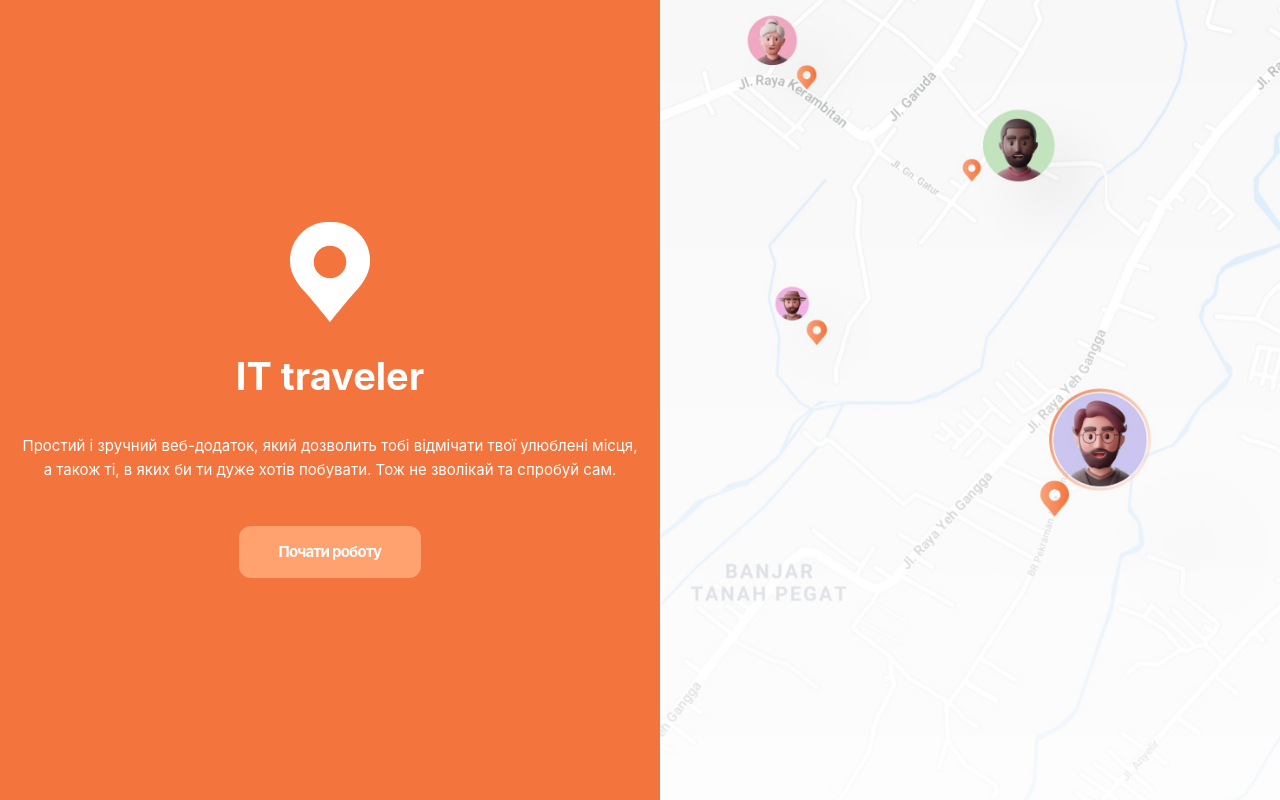
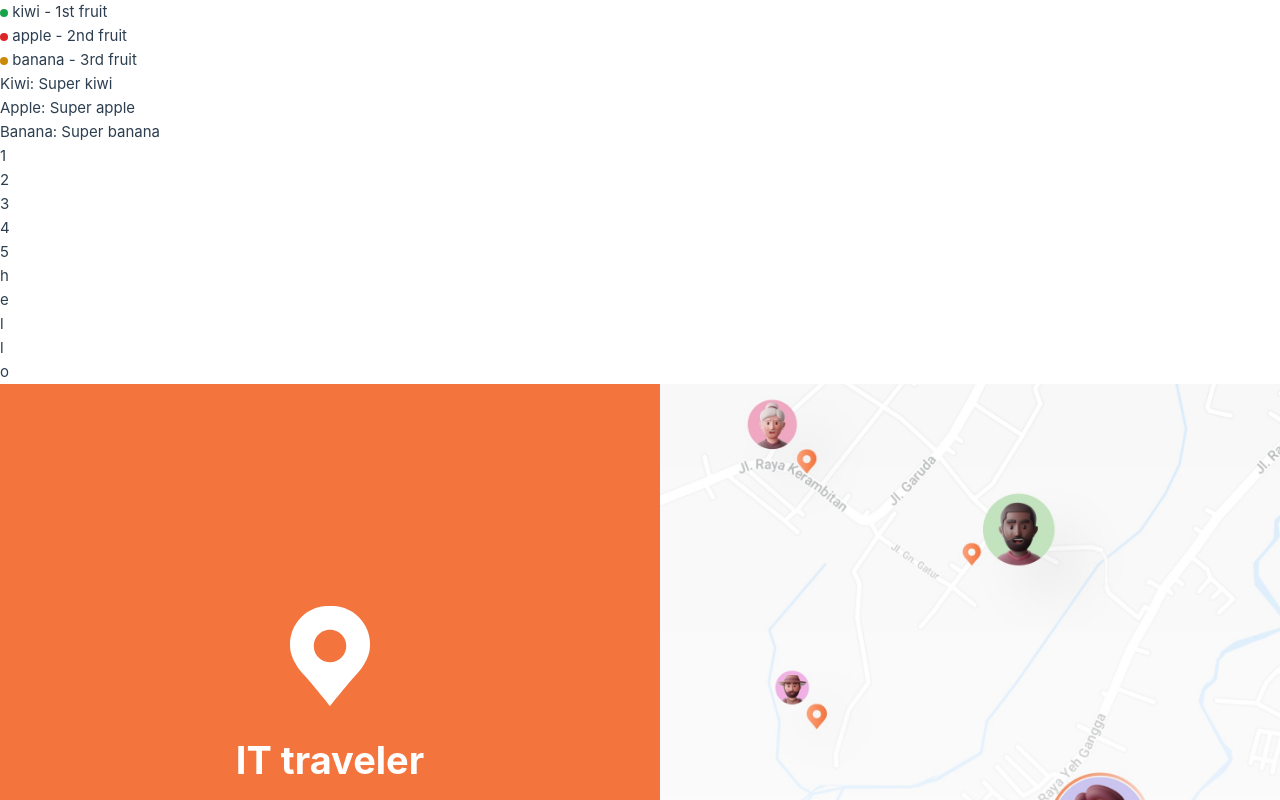
Before and after one commit to Spirit1408/IT_traveller, a Vue app: page / in a window 1280 px wide. Shown: the top 800 px of the page. Built offline with nearby package versions, Linux system fonts and the light colour scheme.

Commit message:
Add example of v-for usage

```diff
--- a/src/App.vue
+++ b/src/App.vue
@@ -2,12 +2,17 @@
 import HomePageView from './views/HomepageView.vue'
 import { onMounted, onUnmounted, ref } from 'vue'
 
-const isDesktop = ref(window.innerWidth > 1024)
-const isTablet = ref(window.innerWidth > 768 && window.innerWidth <= 1024)
+const fruits = ['kiwi', 'apple', 'banana']
+const fruitsMap = {
+  kiwi: 'Super kiwi',
+  apple: 'Super apple',
+  banana: 'Super banana',
+}
+
+const isTablet = ref(window.innerWidth > 768)
 
 const handleResize = () => {
-  isDesktop.value = window.innerWidth > 1024
-  isTablet.value = window.innerWidth > 768 && window.innerWidth <= 1024
+  isTablet.value = window.innerWidth > 768
 }
 
 onMounted(() => {
@@ -20,26 +25,42 @@ onUnmounted(() => {
 </script>
 
 <template>
-  <template v-if="isDesktop"><HomePageView /></template>
+  <ul>
+    <li v-for="(fruit, index) in fruits" :key="fruit">
+      <span class="w-2 h-2 bg-red-600 rounded-full inline-block" v-if="fruit === 'apple'" />
+      <span class="w-2 h-2 bg-green-600 rounded-full inline-block" v-else-if="fruit === 'kiwi'" />
+      <span class="w-2 h-2 bg-yellow-600 rounded-full inline-block" v-else />
+      {{ fruit }} - {{ index + 1 }}
+      <p class="inline-block ml-[-4px]">
+        <span v-if="index + 1 == 1">st</span>
+        <span v-else-if="index + 1 == 2">nd</span>
+        <span v-else>rd</span>
+        fruit
+      </p>
+    </li>
+  </ul>
 
-  <template v-else-if="isTablet"><div>This is tablet</div></template>
+  <ul>
+    <li v-for="(fruit, key) in fruitsMap" :key="fruit">
+      {{ key[0].toUpperCase() + key.slice(1) }}: {{ fruit }}
+    </li>
+  </ul>
 
-  <template v-else><div class="text-red-600">This is mobile</div></template>
+  <ul>
+    <li v-for="number in 5" :key="number">{{ number }}</li>
+  </ul>
 
-  <div v-show="!isDesktop && !isTablet" class="text-green-600">
-    This is hidden element in all cases except mobile
-  </div>
+  <ul v-if="isTablet">
+    <li v-for="letter in 'hello'" :key="letter">{{ letter }}</li>
+  </ul>
+
+  <HomePageView />
 </template>
-// v-if directive using for conditional rendering. If condition is true - component will be
-rendered. Added reactivity using ref, mounted and unmounted hooks. Everytime while window is resized
-- handleResize function will be called (to check if window width is greater than 1024px etc). If not
-- isDesktop will be false and component will not be rendered. Can use additional rendering
-conditions using v-else-if with different condition. v-else - for condition, which is not described
-in pervious ones. Important that v-if, v-else-if and v-else should be neighbours in template! Inner
-template can work as a Fragment from React - to group several components together without using
-extra divs. By using templates we can get a better visualization of the conditional logic (but in
-this case, as we spoke before, we should use v-conditions directly in templates - neighbours of each
-other on the same first level of hierarchy). V-show - to show/hide elements without rendering them
-(display:none) according to the condition. Should be used only in elements, but never being used in
-templates! Another rule that should be followed: v-if, v-else-if and v-else should be neighbours
-without any other elements in between!
+// Cycle v-for using for iteration through iterable objects. Can be used for lists, sets, maps and
+objects. To create a list in this example we should use this syntax not in the parent element (ul),
+but in the element, which will be rendered (li). For example - using v-for in div element will
+iterate object and render divs with value for each item. V-for accepts 2 parameters (item (possible
+with index) and array of items) and :key - unique identificator of each item. By default v-for will
+render all VALUES from iterable object. To render keys we can add them as a second parameter to
+item. Can use v-for in each iterable elements, such as arrays, strings, maps, numbers and objects!
+V-if and v-for can`t be used in the same element!
--- /dev/null
+++ b/src/App_conditions.vue
@@ -0,0 +1,45 @@
+<script setup>
+import HomePageView from './views/HomepageView.vue'
+import { onMounted, onUnmounted, ref } from 'vue'
+
+const isDesktop = ref(window.innerWidth > 1024)
+const isTablet = ref(window.innerWidth > 768 && window.innerWidth <= 1024)
+
+const handleResize = () => {
+  isDesktop.value = window.innerWidth > 1024
+  isTablet.value = window.innerWidth > 768 && window.innerWidth <= 1024
+}
+
+onMounted(() => {
+  window.addEventListener('resize', handleResize)
+})
+
+onUnmounted(() => {
+  window.removeEventListener('resize', handleResize)
+})
+</script>
+
+<template>
+  <template v-if="isDesktop"><HomePageView /></template>
+
+  <template v-else-if="isTablet"><div>This is tablet</div></template>
+
+  <template v-else><div class="text-red-600">This is mobile</div></template>
+
+  <div v-show="!isDesktop && !isTablet" class="text-green-600">
+    This is hidden element in all cases except mobile
+  </div>
+</template>
+// v-if directive using for conditional rendering. If condition is true - component will be
+rendered. Added reactivity using ref, mounted and unmounted hooks. Everytime while window is resized
+- handleResize function will be called (to check if window width is greater than 1024px etc). If not
+- isDesktop will be false and component will not be rendered. Can use additional rendering
+conditions using v-else-if with different condition. v-else - for condition, which is not described
+in pervious ones. Important that v-if, v-else-if and v-else should be neighbours in template! Inner
+template can work as a Fragment from React - to group several components together without using
+extra divs. By using templates we can get a better visualization of the conditional logic (but in
+this case, as we spoke before, we should use v-conditions directly in templates - neighbours of each
+other on the same first level of hierarchy). V-show - to show/hide elements without rendering them
+(display:none) according to the condition. Should be used only in elements, but never being used in
+templates! Another rule that should be followed: v-if, v-else-if and v-else should be neighbours
+without any other elements in between!
```
Also changed, not shown: src/App_style.vue (renamed from src/App_old.vue).
